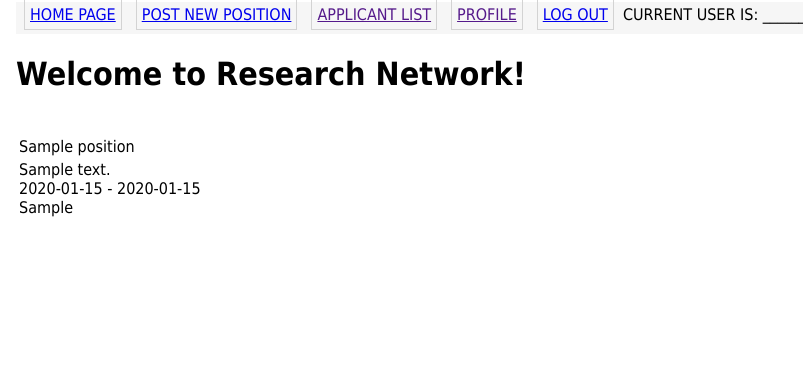
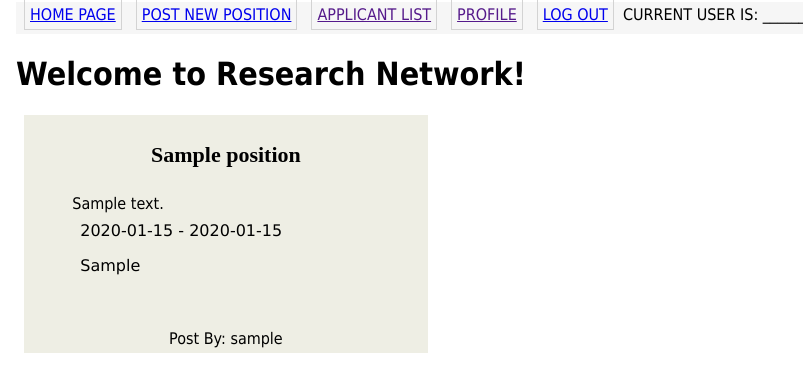
Before and after one commit to box-lin/researchnetwork, a Flask app: page /faculty_index in a window 1280 px wide. Shown: the top 392 px of the page, without its empty margins (0-803 px from the left). Run offline with Flask 2, Linux system fonts and the light colour scheme; tables that the repository leaves empty hold one stand-in row (values such as "Sample post").

Commit message:
delete research position modified, stylings added

```diff
--- a/app/Controller/routes.py
+++ b/app/Controller/routes.py
@@ -3,32 +3,60 @@ from flask import render_template, flash, redirect, url_for, request
 from config import Config
 from app.Model.models import Position
 from app.Controller.forms import ResearchPositionForm
+from flask_login import current_user, login_required
 from app import db
 
 
 bp_routes = Blueprint('routes', __name__)
 bp_routes.template_folder = Config.TEMPLATE_FOLDER #'..\\View\\templates'
 
-
+'''
+Faculty Home Page Route
+'''
 @bp_routes.route('/faculty_index', methods=['GET'])
 def faculty_index():
     positions = Position.query.order_by(Position.time_commitment.desc())
     return render_template('f_index.html', title="WSU Research Network",positions=positions.all())
 
+'''
+Student Home Page Route
+'''
 @bp_routes.route('/student_index', methods=['GET'])
 def student_index():
     positions = Position.query.order_by(Position.time_commitment.desc())
     return render_template('s_index.html', title = "WSU Research Network",positions=positions.all())
 
+'''
+Faculty's post new position route.
+'''
 @bp_routes.route('/newPost', methods=['GET', 'POST'])
 def postReasearch():
     postform = ResearchPositionForm()
     if postform.validate_on_submit():
-        newPost = Position(title=postform.research_title.data, desc=postform.desc.data, start_date=postform.start_date.data,
-        end_date=postform.end_date.data, time_commitment=postform.time_commitment.data, research_field=postform.research_field.data,
-        applicant_qualification=postform.applicant_qualification.data)
+        newPost = Position(title=postform.research_title.data,
+                           desc=postform.desc.data,
+                           start_date=postform.start_date.data,
+                           end_date=postform.end_date.data,
+                           time_commitment=postform.time_commitment.data,
+                           research_field=postform.research_field.data,
+                           applicant_qualification=postform.applicant_qualification.data,
+                           user_id=current_user.id)
 
         db.session.add(newPost)
         db.session.commit()
         flash("Your research position:  " + newPost.title + " is created! ")
+        return redirect(url_for('routes.faculty_index'))
     return render_template('newPost.html', form = postform)
+
+
+'''
+Faculty's delete position route.
+'''
+@bp_routes.route('/delete/<position_id>', methods=['POST','DELETE'])
+def delete(position_id):
+    thePost = Position.query.filter_by(id=position_id).first()
+    if thePost:
+        db.session.delete(thePost)
+        db.session.commit()
+        flash("Your Research Position:  " + thePost.title + " has been deleted! ")
+        return redirect(url_for('routes.faculty_index'))
--- a/app/View/static/css/main.css
+++ b/app/View/static/css/main.css
@@ -88,3 +88,48 @@ a:hover {
     width: 100%;
     height: 400px;
 }
+
+.posttitle {
+    text-align: center;
+    font-weight: bold;
+    padding: 1em;
+    font-family: "Cursive";
+    font-size : 22px;
+}
+
+.postmessage {
+    padding: 8px;
+    font-family: Verdana;
+    font-size : 16px;
+    word-break: break-all;
+}
+
+
+.post-box{
+    display: flex;
+    vertical-align: middle;
+    background-color:rgb(238, 238, 228);
+    padding: 2px 2px;
+    margin: 8px 8px;
+    box-sizing: border-box;
+}
+
+@media screen and (min-width: 800px) and (max-width:1200px){
+    .post-box{
+        width: 48%;
+    }
+}
+
+/* smaller than 800px */
+@media screen and (max-width:800px){
+    .post-box{
+        width: 99%;
+    }
+}
+
+/* larger than 1200 px */
+@media screen and (min-width: 1200px){
+    .post-box{
+        width: 32%;
+    }
+}
--- a/app/View/templates/_post.html
+++ b/app/View/templates/_post.html
@@ -1,38 +1,54 @@
-<!--class Position(db.Model):
-    id = db.Column(db.Integer, primary_key = True)
-    title = db.Column(db.String(2048)) +
-    desc = db.Column(db.String(2048)) +
-    start_date = db.Column(db.String(128)) +
-    end_date = db.Column(db.String(128)) +
-    time_commitment = db.Column(db.String(128))
-    research_field = db.Column(db.String(128)) +
-    applicant_qualification = db.Column(db.String(1024))-->
-<table class = "posttable" sytle = "width:100%" valign="top">
+<table class = "posttable" style = "width:100%" valign="top">
         <tr>
-            <td colspan = "3"><div class="posttitle">{{position.title}}</div>
+            <td colspan="3">
+                <div class="posttitle"> {{position.title}} </div>
             </td>
         </tr>
         <tr>
-            <td width="80%">
+            <td width="10%" >
+            </td>
+
+            <td width="80%" >
+
                 <div class = "postmassage">
                     {{position.desc}}
                 </div>
-                <div class = "positionSAED">
+                <div class = "postmessage">
                     {{position.start_date}} - {{position.end_date}}
                 </div>
-                <div class = "positionfield">
+                <div class = "postmessage">
                     {{position.research_field}}
                 </div>
             </td>
 
-                <br>
             <td width = "5%">
-
+                <div>
                     {% if position.writer == current_user %}
                     <form action = "{{ url_for('routes.delete', position_id = position.id)}}" method ="post">
-                        <input type= "submit" value = "delete" class="button">
+                            <input type="submit" value="Delete" class="button" >
                     </form>
                     {% endif %}
+                    <br>
+                </div>
+                <br>
+
             </td>
         </tr>
+
+        <tr>
+            <td colspan="3" style = "text-align:center" valign="bottom">
+                <br>
+
+            </td>
+        </tr>
+
+        <tr>
+            <td colspan="3" style = "text-align:center" valign="bottom">
+                <br>
+                  <!-- (milestone3) TODO: include username who posted the post-->
+                Post By: <span class = "useritem"> {{ position.writer.username }} </span>
+              </td>
+            </tr>
+        </tr>
+
 </table>
--- a/app/View/templates/f_index.html
+++ b/app/View/templates/f_index.html
@@ -3,7 +3,7 @@
        <h1>Welcome to Research Network!</h1>
 <div class = "position-list">
     {% for position in positions %}
-    <div class = "position-box">
+    <div class = "post-box">
         {% include '_post.html' %}
     </div>
     {% endfor %}
--- a/app/View/templates/login.html
+++ b/app/View/templates/login.html
@@ -34,4 +34,5 @@
             </form>
     {% endif %}
     <p>New User? Click here to register as a <a href="student_register"> student </a> or <a href="faculty_register"> faculty </a></p>
+    <p>Your second option! Click<a href="register"> here  </a> to register.
 {% endblock %}
```
Also changed, not shown: researchnetwork.db, 1 other file. Lines whose indentation alone changed are shown as unchanged.
